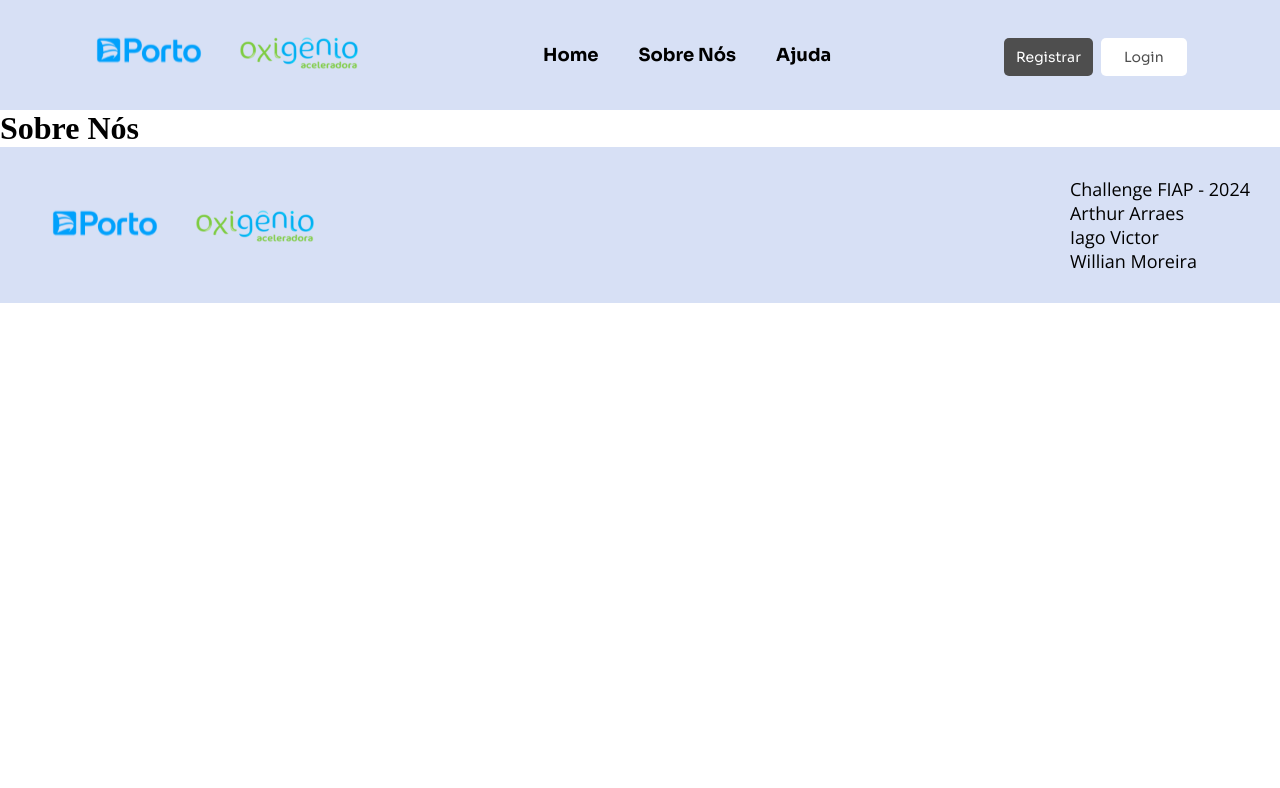
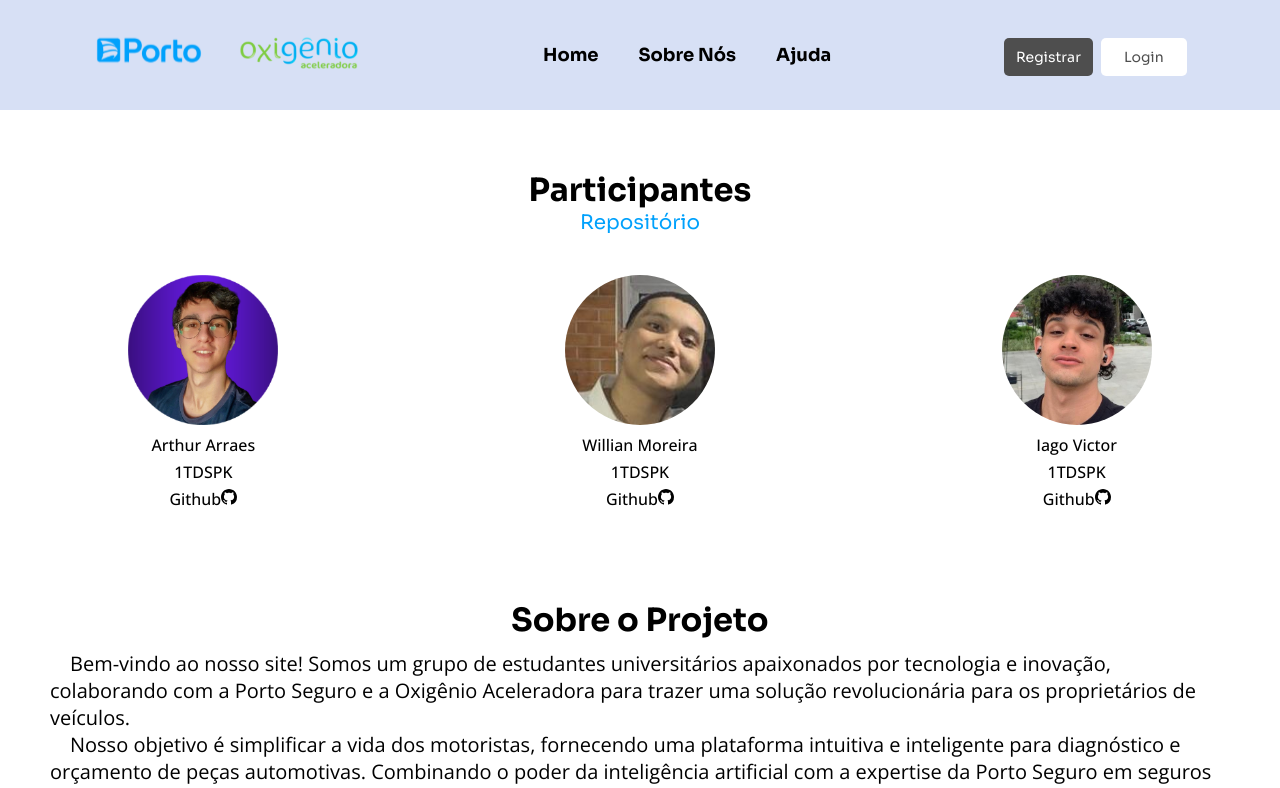
Before and after one commit to arthurarraes/challenge-react, a React (Vite) app: page /sobreNos in a window 1280 px wide. Shown: the top 788 px of the page. Built offline with nearby package versions, Linux system fonts and the light colour scheme.

Commit message:
Login e registrar

```diff
--- /dev/null
+++ b/src/AppSemHeaderFooter.tsx
@@ -0,0 +1,12 @@
+import { Outlet } from "react-router-dom"
+
+
+function AppSemHeaderFooter() {
+  return (
+    <>
+      <Outlet/>
+    </>
+  )
+}
+
+export default AppSemHeaderFooter
--- a/src/main.tsx
+++ b/src/main.tsx
@@ -8,32 +8,45 @@ import Login from './routes/Login/index.tsx'
 import Register from './routes/Register/index.tsx'
 import SobreNos from './routes/SobreNos/index.tsx'
 import Error from './routes/Error/index.tsx'
+import AppSemHeaderFooter from './AppSemHeaderFooter.tsx'
 
 const router = createBrowserRouter([
   {
     path: '/',
-    element: <App/>,
-    errorElement: <Error/>,
-    children:[
+    element: <App />,
+    errorElement: <Error />,
+    children: [
       {
-        path: '/',
-        element: <Home/>
+        index: true, // Utiliza a rota padrão para o caminho '/'
+        element: <Home />
       },
       {
         path: '/sobreNos',
-        element: <SobreNos/>
-      },
+        element: <SobreNos />
+      }
+    ]
+  },
+  {
+    path: '/login',
+    element: <AppSemHeaderFooter />,
+    children: [
       {
-        path: '/login',
-        element: <Login/>
-      },
+        index: true, // Utiliza a rota padrão para o caminho '/login'
+        element: <Login />
+      }
+    ]
+  },
+  {
+    path: '/register',
+    element: <AppSemHeaderFooter />,
+    children: [
       {
-        path: '/register',
-        element: <Register/>
+        index: true, // Utiliza a rota padrão para o caminho '/register'
+        element: <Register />
       }
     ]
   }
-])
+]);
 
 createRoot(document.getElementById('root')!).render(
   <StrictMode>
--- a/src/routes/Login/index.tsx
+++ b/src/routes/Login/index.tsx
@@ -1,7 +1,20 @@
+import { HashLink as Link } from 'react-router-hash-link';
+import styles from '../../styles/login.module.css'
+import "../../styles/global.module.css"
+
 export default function Login(){
     return(
-        <main>
-            <h1>Login</h1>
+        <main className={styles.corpo}>
+            <section className={styles.main}>
+            <header>Login</header>
+            <form action="">
+                <input type="email" name="" id="" placeholder="Email" required/>
+                <input type="password" name="" id="" placeholder="Senha" required/>
+                <Link smooth to='/'><input type="submit" value="Login" className={styles.registrar}/></Link>
+            </form>
+            <Link smooth to='/register'><p>Você não possui uma conta? <span>Registrar</span></p></Link>
+        </section>
         </main>
+
     )
 }
--- a/src/routes/Register/index.tsx
+++ b/src/routes/Register/index.tsx
@@ -1,7 +1,23 @@
+import { HashLink as Link } from 'react-router-hash-link';
+import styles from '../../styles/login.module.css'
+import "../../styles/global.module.css"
+
 export default function Register(){
     return(
-        <main>
-            <h1>Register</h1>
-        </main>
+        <div className={styles.corpo}>
+            <section className={styles.main}>
+                <header>Registrar</header>
+            <form action="">
+                <input type="text" name="" id="" placeholder="Nome Completo" required/>
+                <input type="text" name="" id="" placeholder="CEP" required/>
+                <input type="tel" name="" id="" placeholder="Telefone" required/>
+                <input type="email" name="" id="" placeholder="Email" required/>
+                <input type="password" name="" id="" placeholder="Senha" required/>
+                <Link smooth to='/'><input type="submit" value="Registrar" className={styles.registrar}/></Link>
+            </form>
+            <Link smooth to='/login'><p>Você já possui uma conta? <span>Entrar</span></p></Link>
+        </section>
+        </div>
+
     )
 }
--- a/src/routes/SobreNos/index.tsx
+++ b/src/routes/SobreNos/index.tsx
@@ -1,7 +1,57 @@
+import styles from "../../styles/sobreNos.module.css"
+import "../../styles/global.module.css"
+
+import arthur from "../../assets/arthur.svg"
+import willian from "../../assets/willian.svg"
+import iago from "../../assets/iago.svg"
+import github from "../../assets/github.svg"
+import projeto from "../../assets/sobre-projeto.svg"
+
 export default function SobreNos(){
+    const participantes = [
+        {
+            nome: "Arthur Arraes",
+            github: "https://github.com/arthurarraes",
+            imagem: arthur
+        },
+        {
+            nome: "Willian Moreira",
+            github: "https://github.com/WillianMoreiraBFP",
+            imagem: willian
+        },
+        {
+            nome: "Iago Victor",
+            github: "https://github.com/iagovic",
+            imagem: iago
+        }
+    ]
     return(
         <main>
-            <h1>Sobre Nós</h1>
+            <section className={styles.participantes}>
+            <header>Participantes</header>
+            <a className={styles.repositorio} href="https://github.com/arthurarraes/challenge-react" target="_blank">Repositório</a>
+            <div className={styles.participantesContainer}>
+            {participantes.map((e) => (
+                <div className={styles.participante}>
+                <figure><img src={e.imagem} alt=""/></figure>
+                <h1>{e.nome}</h1>
+                <h1>1TDSPK</h1>
+                <a href={e.github} target="_blank">
+                    Github
+                    <img src={github} alt=""/>
+                </a>
+            </div>
+                    ))}
+            </div>
+        </section>
+        <section className={styles.sobreProjeto}>
+            <header>Sobre o Projeto</header>
+            <p>Bem-vindo ao nosso site! Somos um grupo de estudantes universitários apaixonados por tecnologia e inovação, colaborando com a Porto Seguro e a Oxigênio Aceleradora para trazer uma solução revolucionária para os proprietários de veículos.</p>
+            <p>Nosso objetivo é simplificar a vida dos motoristas, fornecendo uma plataforma intuitiva e inteligente para diagnóstico e orçamento de peças automotivas. Combinando o poder da inteligência artificial com a expertise da Porto Seguro em seguros automotivos e a inovação da Oxigênio Aceleradora, estamos reinventando a maneira como os problemas dos carros são identificados e resolvidos.</p>
+            <figure>
+                <img src={projeto} alt=""/>
+            </figure>
+        </section>
         </main>
     )
 }
--- a/src/styles/global.module.css
+++ b/src/styles/global.module.css
@@ -12,6 +12,22 @@
     --grey : #4E4E4E
 }
 
+.registrar{
+    padding: 10px 12px;
+    background-color: var(--grey);
+}
+.registrar a{
+    color: white;
+}
+
+.login{
+    padding: 10px 23px;
+    background-color: white;
+}
+.login a{
+    color: var(--grey);
+}
+
 @media screen and (min-width: 768px) and (max-width: 991px){
     header{
         font-size: 28px !important;
--- a/src/styles/home.module.css
+++ b/src/styles/home.module.css
@@ -9,9 +9,6 @@
 }
 figure{
     text-align: center;
-}
-img{
-    width: 100%;
 }
 
 .texto{
--- /dev/null
+++ b/src/styles/login.module.css
@@ -0,0 +1,47 @@
+.corpo{
+    background-color: var(--blue);
+    width: 100%;
+}
+.main{
+    display: flex;
+    justify-content: center;
+    flex-direction: column;
+    margin: 10% 30%;
+    background-color: white;
+    border-radius: 10px;
+    padding: 30px;
+}
+form{
+    margin: 20px;
+    display: flex;
+    flex-direction: column;
+    align-items: center;
+}
+form input{
+    margin: 5px;
+    width: 80%;
+    padding: 10px;
+    border-radius: 10px;
+    font-family: "Sora", sans-serif;
+    font-size: 12px;
+    border: 1px solid rgb(216, 215, 215);
+}
+.registrar{
+    background-color: var(--blue);
+    font-family: "Sora", sans-serif;
+    font-size: 16px;
+    color: white;
+    width: 100%;
+}
+
+a{
+    text-decoration: none;
+    font-family: "Sora", sans-serif;
+    font-size: 16px;
+    color: black;
+    text-align: center;
+    margin-bottom: 30px;
+}
+span{
+    color: var(--blue);
+}
--- /dev/null
+++ b/src/styles/sobreNos.module.css
@@ -0,0 +1,86 @@
+.participantes{
+    margin: 60px 20px;
+}
+.participantesContainer{
+    display: grid;
+    grid-template-columns: 1fr 1fr 1fr;
+    align-items: center;
+    justify-content: center;
+    margin: 40px 10px;
+    gap: 90px;
+}
+.participante{
+    display: flex;
+    flex-direction: column;
+    text-align: center;
+    gap: 5px;
+}
+.participante h1{
+    font-family: "Open Sans", sans-serif;
+    font-size: 16px;
+    font-weight: 500;
+}
+.participante a{
+    text-decoration: none;
+    font-family: "Open Sans", sans-serif;
+    font-size: 16px;
+    font-weight: 500;
+    color: black;
+}
+
+.sobreProjeto{
+    margin: 60px 50px;
+    text-align: center;
+}
+.sobreProjeto header{
+    margin: 0 0 10px 0;
+}
+.sobreProjeto p{
+    font-family: "Open Sans", sans-serif;
+    font-size: 20px;
+    font-weight: 400;
+    text-indent: 20px;
+    text-align: start;
+}
+.sobreProjeto figure{
+    margin: 20px 0 0 0;
+}
+
+.repositorio{
+    font-size: 20px;
+    font-family: "Sora", sans-serif;
+    color: var(--blue);
+    text-decoration: none;
+    display: flex;
+    justify-content: center;
+}
+
+@media screen and (min-width: 768px) and (max-width: 991px){
+   .sobreProjeto p{
+    font-size: 18px;
+   }
+   .sobreProjeto figure img{
+    width: 80%;
+}
+}
+
+@media screen and (max-width: 767px){
+    .participantesContainer{
+        gap: 0px;
+    }
+    .participante a{
+        align-items: center;
+    }
+    .participante figure img{
+        width: 50%;
+    }
+    .participante a img{
+        width: 20px;
+    }
+    #sobre-projeto p{
+        font-size: 16px;
+       }
+    #sobre-projeto figure img{
+        width: 90%;
+    }
+}
```
